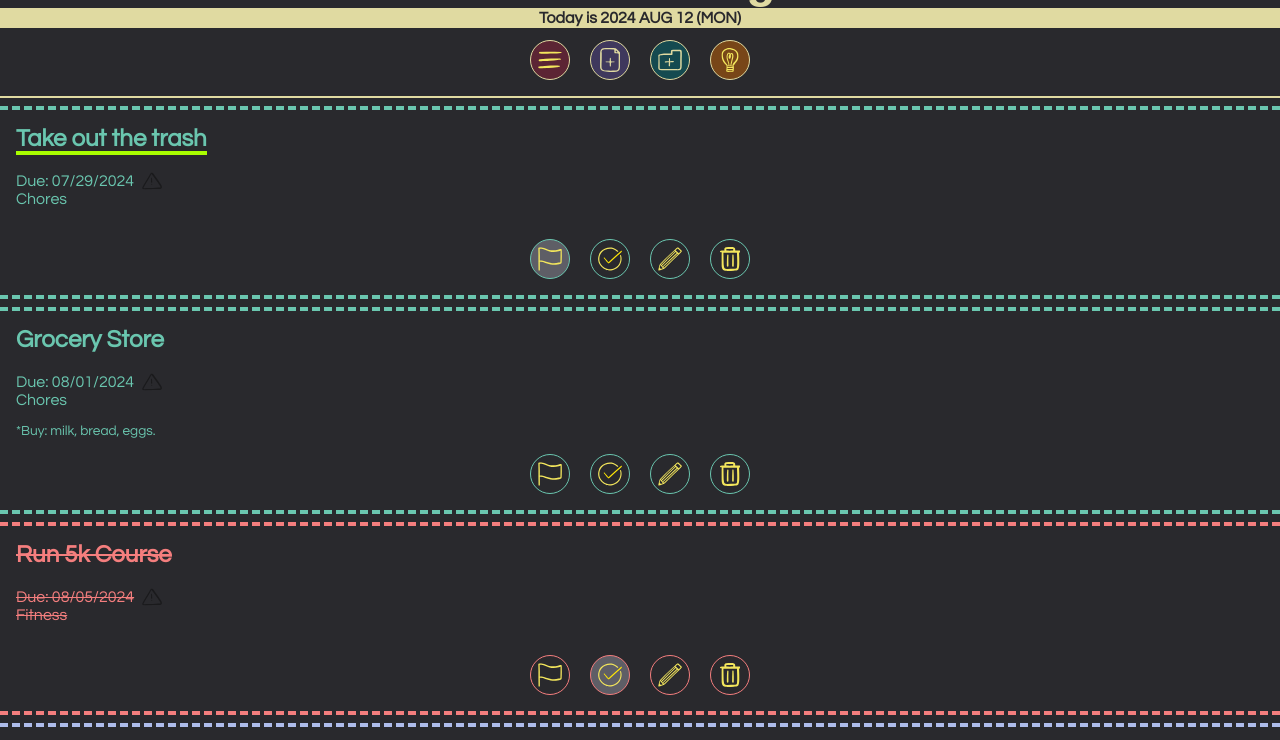
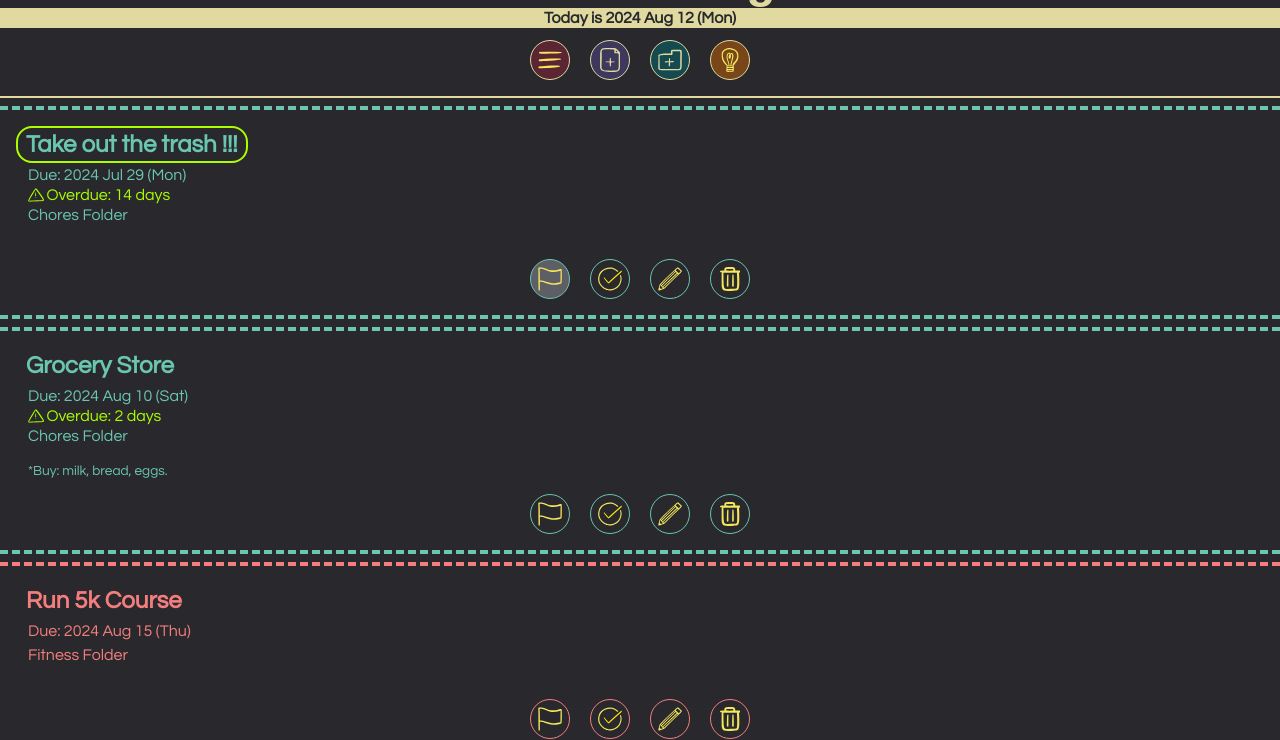
Before and after one commit to ariesGitterHub/odin-todo-list, a website built with webpack: page src/index.html in a window 1280 px wide. Shown: the part 55-795 px from the top of the page. Built offline with nearby package versions, Linux system fonts and the light colour scheme; a web font is replaced by a local one.

Commit message:
overdue status pops by checking date, additional tweaks to priority

```diff
--- a/package.json
+++ b/package.json
@@ -18,5 +18,8 @@
     "style-loader": "^4.0.0",
     "webpack": "^5.93.0",
     "webpack-cli": "^5.1.4"
+  },
+  "dependencies": {
+    "date-fns": "^3.6.0"
   }
 }
--- a/src/index.js
+++ b/src/index.js
@@ -1,3 +1,11 @@
+// import { format, parseISO } from "date-fns";
+
+// const date = parseISO("2024-08-11");
+// console.log("Parsed Date:", date);
+
+// const formattedDate = format(date, "MMMM dd, yyyy");
+// console.log("Formatted Date:", formattedDate);
+
 import "./styles/styles.css";
 
 import { createTitle } from "./javascript/title.js";
@@ -16,6 +24,7 @@ import {
   changeDarkLiteImgs,
   checkPriorityStatus,
   checkCompletedStatus,
+  checkIfOverdue,
 } from "./javascript/checkStatus.js";
 import { newTaskPriorityChecked } from "./javascript/miscBtns.js";
 import {
@@ -23,6 +32,7 @@ import {
   createTaskColor,
   priorityBtnClicked,
   completedBtnClicked,
+
 } from "./javascript/taskContent.js";
 // import { defaultData } from "./javascript/defaultData.js";
 import { Task, Folder } from "./javascript/classes.js";
@@ -35,47 +45,47 @@ import { Task, Folder } from "./javascript/classes.js";
     "07/29/2024",
     "high",
     "incomplete",
-      "Chores",
+    "Chores Folder",
     ""
   ),
   new Task(
     "t1",
     "Grocery Store",
     //   "overdue",
-      "08/01/2024",
+    "08/10/2024",
     "normal",
     "incomplete",
-      "Chores",
+    "Chores  Folder",
     "*Buy: milk, bread, eggs."
   ),
   new Task(
     "t2",
     "Run 5k Course",
     //   "overdue",
-      "08/05/2024",
+    "08/15/2024",
     "normal",
-      "completed",
-      "Fitness",
+    "incomplete",
+    "Fitness Folder",
     ""
   ),
   new Task(
     "t3",
-      "Find Zen",
+    "Find zen in the elongated, perpetual now that is always fleeting",
     //   "overdue",
     "08/15/1996",
     "high",
     "incomplete",
-      "Default",
+    "Default Folder",
     ""
   ),
 ];
 
 const initialFolders = [
-      new Folder("f0", "Default", "--fc07"),
-      new Folder("f1", "Chores", "--fc05"),
-      new Folder("f2", "Fitness", "--fc01"),
-      new Folder("f3", "Repair", "--fc10"),
-      new Folder("f4", "Test", "--fc09"),
+  new Folder("f0", "Default Folder", "--fc07"),
+  new Folder("f1", "Chores Folder", "--fc05"),
+  new Folder("f2", "Fitness Folder", "--fc01"),
+  new Folder("f3", "Repair Folder", "--fc10"),
+  new Folder("f4", "Test Folder", "--fc09"),
 ];
 
 //   function convertToFormattedDate() {
@@ -109,7 +119,6 @@ import { Task, Folder } from "./javascript/classes.js";
 //     return `${year} ${month} ${day} (${dayOfWeek})`;
 //   }
 
-
 document.addEventListener("DOMContentLoaded", () => {
   createTitle();
   createNav();
@@ -130,7 +139,9 @@ const darkLiteBtn = document.querySelector("#dark-lite-btn");
   darkLiteBtn.addEventListener("click", handleDarkLiteBtn);
   darkLiteBtn.addEventListener("click", changeDarkLiteImgs);
 
-const newTaskPriorityToggle = document.querySelector("#new-task-priority-toggle");
+  const newTaskPriorityToggle = document.querySelector(
+    "#new-task-priority-toggle"
+  );
   darkLiteBtn.addEventListener("click", newTaskPriorityChecked);
   newTaskPriorityToggle.addEventListener("change", newTaskPriorityChecked);
 
@@ -141,13 +152,11 @@ newTaskPriorityToggle.addEventListener("change", newTaskPriorityChecked);
   checkPriorityStatus(initialTasks);
   checkCompletedStatus(initialTasks);
 
-
   const taskPriorityBtns = document.querySelectorAll(".task-priority-btn");
   taskPriorityBtns.forEach((button, index) => {
     button.addEventListener("click", () => {
       priorityBtnClicked(index);
       console.log([index]);
-
     });
   });
   const taskCompletedBtns = document.querySelectorAll(".task-completed-btn");
@@ -158,4 +167,7 @@ taskCompletedBtns.forEach((button, index) => {
     });
   });
 
+checkIfOverdue(initialTasks);
+
+
 });
--- a/src/javascript/checkStatus.js
+++ b/src/javascript/checkStatus.js
@@ -12,9 +12,9 @@ import {
   dmEditImg,
   dmTrashImg,
 
-  // dmTaskOverdueNoticeImg,
+  dmTaskOverdueNoticeImg,
 
-  dmTaskOverdueBgImg,
+  // dmTaskOverdueBgImg,
   lmCrownImg,
   lmStatusImg,
   lmNewTaskImg,
@@ -28,10 +28,12 @@ import {
   lmEditImg,
   lmTrashImg,
 
-  //   lmTaskOverdueNoticeImg,
+  lmTaskOverdueNoticeImg,
 
-  lmTaskOverdueBgImg,
+  // lmTaskOverdueBgImg,
 } from "./imageExporter.js";
+
+import { format, getDay, isBefore, formatDistanceToNowStrict } from "date-fns";
 
 export function changeDarkLiteImgs() {
   const darkLiteBtn = document.querySelector("#dark-lite-btn");
@@ -100,7 +102,7 @@ export function changeDarkLiteImgs() {
       });
 
       taskOverdueNoticeImg.forEach(function (image) {
-        image.src = dmTaskOverdueBgImg;
+        image.src = dmTaskOverdueNoticeImg;
       });
     } else if (darkLiteBtn.value === "lite") {
       crownImg.src = lmCrownImg;
@@ -132,7 +134,7 @@ export function changeDarkLiteImgs() {
       });
 
       taskOverdueNoticeImg.forEach(function (image) {
-        image.src = lmTaskOverdueBgImg;
+        image.src = lmTaskOverdueNoticeImg;
       });
     }
   } else {
@@ -150,13 +152,21 @@ export function checkPriorityStatus(tasks) {
       const taskTitle = taskTitles[index];
 
     if (taskPriorityBtn) {
-      if (task.priorityFlag === "high") {
+      if (task.priorityFlag === "high" && !taskTitle.textContent.includes("!!!")) {
         taskPriorityBtn.value = "high";
         taskPriorityBtn.style.backgroundColor = "var(--activated)";
         taskTitle.style.borderColor = "var(--alert)"
+
+
+        taskTitle.textContent += " !!!";
+      }
+
         console.log(`Priority set to high for task ${task.taskName}.`);
       } else {
         taskPriorityBtn.value = "normal";
+      const titleText = taskTitle.textContent;
+      if (titleText.includes("!!!")) {
+        taskTitle.textContent = titleText.replace(" !!!", ""); // Remove the last occurrence of "!!!"
 
       }
     }
@@ -183,3 +193,87 @@ export function checkCompletedStatus(tasks) {
     }
   });
 }
+
+export function reformatDate(date) {
+  const weekdayNames = ["Sun", "Mon", "Tue", "Wed", "Thu", "Fri", "Sat"];
+
+  // Format the date as "yyyy MMM dd"
+  const formattedDate = format(date, "yyyy MMM dd");
+
+  // Get the day of the week index (0 = Sunday, 1 = Monday, etc.)
+  const dayOfWeekIndex = getDay(date);
+
+  // Get the day of the week name from the array
+  const dayOfWeek = weekdayNames[dayOfWeekIndex];
+
+  // Combine everything
+  return `${formattedDate} (${dayOfWeek})`;
+}
+
+export function checkIfOverdue(tasks) {
+    const taskTiles = document.querySelectorAll(".task");
+    const taskOverdueNoticeImgs = document.querySelectorAll(".task-overdue-notice-img");
+    const taskOverdueNoticePs = document.querySelectorAll(".task-overdue-notice-p");
+    const taskDueDates = document.querySelectorAll(".task-due-date");
+
+    const today = new Date();
+    console.log(`Today: ${today}`);
+
+    // tasks.forEach(taskItem => {
+    //   let taskDueByDate = taskItem.dueByDate;
+    //   console.log(`Date from array: ${taskDueByDate}`);
+    //   let reformatTaskDueByDate = new Date(taskDueByDate);
+    //   console.log(`Reformatted date from array: ${reformatTaskDueByDate}`);
+    //   const result = isAfter(reformatTaskDueByDate, today)
+    //   console.log(result);
+    //   const distance = formatDistanceToNow(reformatTaskDueByDate, today);
+    //   console.log(distance);
+
+
+    taskTiles.forEach((taskTile, index) => {
+      const taskOverdueNoticeImg = taskOverdueNoticeImgs[index];
+      const taskOverdueNoticeP = taskOverdueNoticePs[index];
+      const taskDueDate = taskDueDates[index];
+
+      let dueDateStr = taskDueDate.dataset.date;
+      console.log(dueDateStr);
+
+      let readDueDate = new Date(dueDateStr);
+      console.log(readDueDate);
+
+      const isOverdue = isBefore(readDueDate, today);
+      console.log(isOverdue);
+
+      const timeOverdue = formatDistanceToNowStrict(readDueDate, today);
+      console.log(timeOverdue);
+
+      if (isOverdue) {
+      taskOverdueNoticeImg.src = dmTaskOverdueNoticeImg;
+      taskOverdueNoticeP.textContent = `Overdue: ${timeOverdue}`;
+      } else {
+      taskOverdueNoticeImg.remove();
+      taskOverdueNoticeP.remove();
+      }
+    })
+}
+
+
+
+  // function setOverdue() {
+  // const taskTiles = document.querySelectorAll(".task");
+
+  // const taskOverdueNoticeImgs = document.querySelectorAll(".task-overdue-notice-img");
+  // const taskOverdueNoticePs = document.querySelectorAll(".task-overdue-notice-p");
+
+  // taskTiles.forEach((taskTileItem, index) => {
+  //   const taskOverdueNoticeImg = taskOverdueNoticeImgs[index];
+  //   const taskOverdueNoticeP = taskOverdueNoticePs[index];
+
+  // })
+
+      // const taskTile = taskTiles[index];
+
+
+
+
+    // }
--- a/src/javascript/taskContent.js
+++ b/src/javascript/taskContent.js
@@ -1,14 +1,17 @@
 // remove dmTaskOverdueNoticeImg oafter making a function that renders this only if the date is past due
 import {
-//   dmTaskOverdueNoticeImg,
+  dmTaskOverdueNoticeImg,
 //   lmTaskOverdueNoticeImg,
-  dmTaskOverdueBgImg,
+  // dmTaskOverdueBgImg,
   //   redOverdueImg,
   dmPriorityImg,
   dmCompletedImg,
   dmEditImg,
   dmTrashImg,
 } from "./imageExporter.js";
+
+import { reformatDate } from "./checkStatus.js";
+
 
 export function createTasks(tasks) {
     const taskContent = document.querySelector("#task-content");
@@ -25,22 +28,30 @@ export function createTasks(tasks) {
         taskTitle.classList.add("task-title");
         taskTitle.textContent = `${taskItem.taskName}`;
 
-        const br1 = document.createElement("br");
+        // const br1 = document.createElement("br");
+
+        const taskDueDate = document.createElement("div");
+        taskDueDate.classList.add("task-due-date");
+        taskDueDate.dataset.date = `${taskItem.dueByDate}`
+        taskDueDate.textContent = `Due: ${reformatDate(taskItem.dueByDate)}`;
+
 
         const lvlRow1 = document.createElement("div");
         lvlRow1.classList.add("lvl-row");
 
-        const taskDueDate = document.createElement("div");
-        taskDueDate.classList.add("task-due-date");
-        taskDueDate.textContent = `Due: ${taskItem.dueByDate}`;
+        // const taskDueDate = document.createElement("div");
+        // taskDueDate.classList.add("task-due-date");
+        // taskDueDate.textContent = `Due: ${reformatDate(
+        //   taskItem.dueByDate
+        // )}`;
 
         const taskOverdueNoticeImg = document.createElement("img");
         taskOverdueNoticeImg.classList.add("task-overdue-notice-img");
-        taskOverdueNoticeImg.src = dmTaskOverdueBgImg;
+        taskOverdueNoticeImg.src = dmTaskOverdueNoticeImg;
         taskOverdueNoticeImg.alt = "Date is overdue icon";
 
         const taskOverdueNoticeP = document.createElement("p");
-        taskOverdueNoticeImg.classList.add("task-overdue-notice-p");
+        taskOverdueNoticeP.classList.add("task-overdue-notice-p");
         taskOverdueNoticeP.textContent = "";
 
         const taskFolder = document.createElement("div");
@@ -112,13 +123,18 @@ export function createTasks(tasks) {
         task.append(mainCol, br3, taskBtnCont);
         mainCol.append(
           taskTitle,
-          br1,
+          // br1,
+          taskDueDate,
           lvlRow1,
           taskFolder,
           br2,
           taskDescription
         );
-        lvlRow1.append(taskDueDate, taskOverdueNoticeImg, taskOverdueNoticeP);
+        lvlRow1.append(
+          // taskDueDate,
+          taskOverdueNoticeImg,
+          taskOverdueNoticeP
+        );
         taskBtnCont.append(
           taskBtnCol1,
           taskBtnCol2,
@@ -164,28 +180,6 @@ export function createTaskColor(folders) {
   });
 }
 
-
-// export function priorityBtnClicked() {
-//   const taskPriorityBtns = document.querySelectorAll(".task-priority-btn");
-//   const taskTitles = document.querySelectorAll(".task-title");
-
-//   taskPriorityBtns.forEach((index) => {
-//     // Ensure you are matching the corresponding button to the task
-//     const taskPriorityBtn = taskPriorityBtns[index];
-//     const taskTitle = taskTitles[index];
-
-//     if (taskPriorityBtn) {
-//       if (taskPriorityBtn.value === "normal") {
-//         taskPriorityBtn.value = "high";
-//         taskPriorityBtn.style.borderColor = "var(--alert)";
-//         taskTitle.style.borderColor = "var(--alert)";
-
-//       } else if (task.priorityFlag === "high") {
-//         taskPriorityBtn.value = "normal";
-//       }
-//     }
-//   });
-
 export function priorityBtnClicked(index) {
   const taskPriorityBtns = document.querySelectorAll(".task-priority-btn");
   const taskTitles = document.querySelectorAll(".task-title");
@@ -198,10 +192,18 @@ export function priorityBtnClicked(index) {
       taskPriorityBtn.value = "high";
       taskPriorityBtn.style.backgroundColor = "var(--activated)";
       taskTitle.style.borderColor = "var(--alert)";
+      // Append "!!!" to the task title if not already present
+      if (!taskTitle.textContent.includes("!!!")) {
+        taskTitle.textContent += " !!!";
+      }
     } else if (taskPriorityBtn.value === "high") {
       taskPriorityBtn.value = "normal";
       taskPriorityBtn.style.backgroundColor = "var(--bkgd)"; // Reset to default
       taskTitle.style.borderColor = "var(--bkgd)"; // Reset to default
+      const titleText = taskTitle.textContent;
+      if (titleText.includes("!!!")) {
+        taskTitle.textContent = titleText.replace(" !!!", ""); // Remove the last occurrence of "!!!"
+      }
     }
   } else {
     console.warn("taskPriorityBtn is null or not found in the DOM.");
@@ -229,3 +231,7 @@ export function completedBtnClicked(index) {
     console.warn("taskCompletedBtn is null or not found in the DOM.");
   }
 }
+
+function checkDateForOverdue() {
+let today = new Date
+};
--- a/src/javascript/title.js
+++ b/src/javascript/title.js
@@ -2,73 +2,10 @@ import {
   dmCrownImg,
 } from "./imageExporter.js";
 
-// let today = new Date().toISOString().slice(0, 10);
+import { reformatDate } from "./checkStatus.js";
 
-function getTodayFormattedDate() {
-  const date = new Date();
-
-  // Get year, month, day
-  const year = date.getFullYear();
-
-  const monthNames = [
-    "JAN",
-    "FEB",
-    "MAR",
-    "APR",
-    "MAY",
-    "JUN",
-    "JUL",
-    "AUG",
-    "SEP",
-    "OCT",
-    "NOV",
-    "DEC",
-  ];
-  const month = monthNames[date.getMonth()];
-
-  const day = date.getDate().toString().padStart(2, "0");
-
-  // Get day of the week
-  const dayNames = ["SUN", "MON", "TUE", "WED", "THU", "FRI", "SAT"];
-  const dayOfWeek = dayNames[date.getDay()];
-
-  return `${year} ${month} ${day} (${dayOfWeek})`;
-}
-
-const today = getTodayFormattedDate();
-
-console.log(today);
-
-function convertToFormattedDate() {
-  const arrayDate = new Date();
-
-  // Get year, month, day
-  const year = date.getFullYear();
-
-  const monthNames = [
-    "JAN",
-    "FEB",
-    "MAR",
-    "APR",
-    "MAY",
-    "JUN",
-    "JUL",
-    "AUG",
-    "SEP",
-    "OCT",
-    "NOV",
-    "DEC",
-  ];
-  const month = monthNames[date.getMonth()];
-
-  const day = date.getDate().toString().padStart(2, "0");
-
-  // Get day of the week
-  const dayNames = ["SUN", "MON", "TUE", "WED", "THU", "FRI", "SAT"];
-  const dayOfWeek = dayNames[date.getDay()];
-
-  return `${year} ${month} ${day} (${dayOfWeek})`;
-}
+// Get the current date
+const today = new Date();
 
 export function createTitle() {
     const header = document.querySelector("header");
@@ -91,7 +28,7 @@ export function createTitle() {
 
     const appDate = document.createElement("p");
     appDate.id = "app-date";
-    appDate.textContent = `Today is ${today}`;
+    appDate.textContent = `Today is ${reformatDate(today)}`;
 
     // header.appendChild(appTitleCont);
     header.appendChild(appTitleCont);
--- a/src/styles/styles.css
+++ b/src/styles/styles.css
@@ -545,31 +545,36 @@ form input::-webkit-input-placeholder {
     /* font-family: var(--font-fancy); */
     /* font-style: italic; */
     font-weight: 800;
-
-    border-bottom: 4px solid;
+    background-color: var(--bkgd);
+    border:2px solid;
     border-color: var(--bkgd);
-    /* padding: .25rem; */
+    border-radius: 1rem;
+    padding: .25rem .5rem .25rem .5rem;
 }
 
 .task-due-date, .task-folder {
     font-size: 1rem;
+    padding: .25rem .25rem .25rem .75rem;
+
     /* font-weight: 800; */
 }
 
 .task-description {
-        font-size: .85rem;
+    font-size: .85rem;
+    padding-left: .75rem;
 }
 
 .task-overdue-notice-img {
-    height: 1.25rem;
-    width: 1.25rem;
-    margin-left: .5rem;
+    height: 1rem;
+    width: 1rem;
+    margin-left: .75rem;
     margin-right: .15rem;
 }
 
 .task-overdue-notice-p {
     color: var(--alert);
-    font-size: 2rem;
+    font-family: var(--font-plain);
+    font-size: 1rem;
 }
 
 .task-priority-btn-img, .task-completed-btn-img, .task-edit-btn-img, .task-trash-btn-img {
```
Also changed, not shown: 1 other file. Lines whose indentation alone changed are shown as unchanged.
